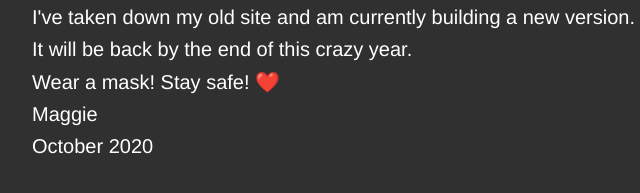
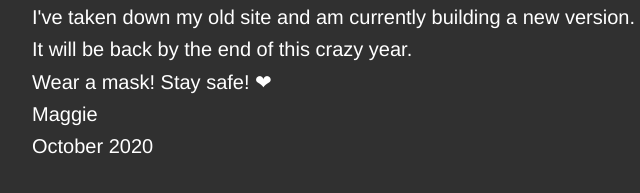
Before and after one commit to TinyLittleMaggie/maggiegong.com.placeholder, a plain HTML site: page index.html in a window 1280 px wide. Shown: the part 223-416 px from the top of the page, 208-848 px from the left. Drawn offline with Linux system fonts and the light colour scheme.

Commit message:
update text

```diff
--- a/index.html
+++ b/index.html
@@ -32,7 +32,7 @@
     <h1>Hi there!</h1>
     <p>I've taken down my old site and am currently building a new version.</p>
     <p>It will be back by the end of this crazy year. </p>
-    <p>Wear a mask! Stay safe! ❤️</p>
+    <p>Wear a mask! Stay safe! ❤︎</p>
     <p>Maggie</p>
     <p>October 2020</p>
   </div>
```
